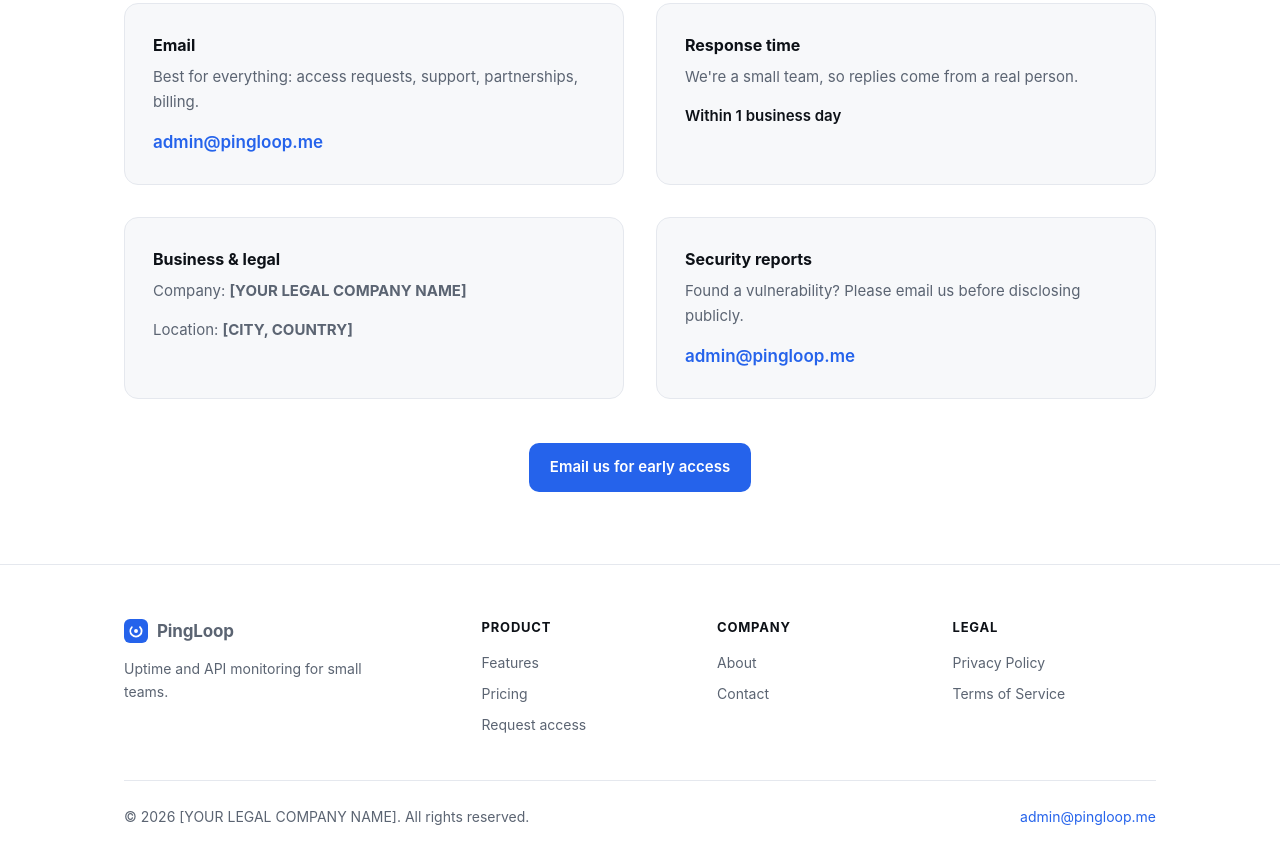
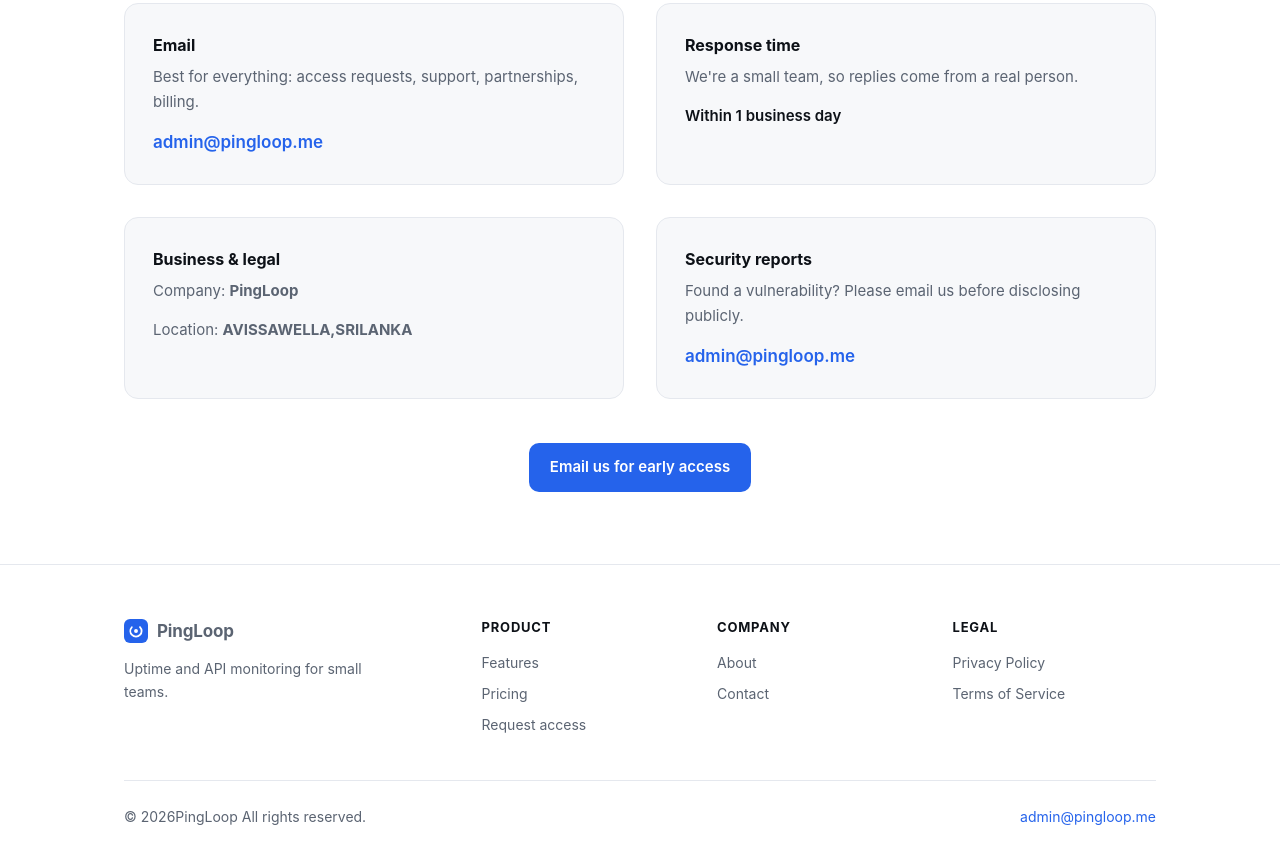
Before and after one commit to odahalvorson/odahalvorson.github.io, a plain HTML site: page contact.html in a window 1280 px wide. Shown: the part 309-1171 px from the top of the page. Drawn offline with Linux system fonts and the light colour scheme.

Commit message:
Update contact.html

```diff
--- a/contact.html
+++ b/contact.html
@@ -50,8 +50,8 @@
 
       <div class="contact-box">
         <h3>Business &amp; legal</h3>
-        <p>Company: <strong>[YOUR LEGAL COMPANY NAME]</strong></p>
-        <p style="margin:0">Location: <strong>[CITY, COUNTRY]</strong></p>
+        <p>Company: <strong>PingLoop</strong></p>
+        <p style="margin:0">Location: <strong>AVISSAWELLA,SRILANKA</strong></p>
       </div>
 
       <div class="contact-box">
@@ -105,7 +105,7 @@
       </div>
     </div>
     <div class="footer-bottom">
-      <span>© <span id="year">2025</span> [YOUR LEGAL COMPANY NAME]. All rights reserved.</span>
+      <span>© <span id="year">2026</span>PingLoop All rights reserved.</span>
       <span><a href="mailto:admin@pingloop.me">admin@pingloop.me</a></span>
     </div>
   </div>
```
